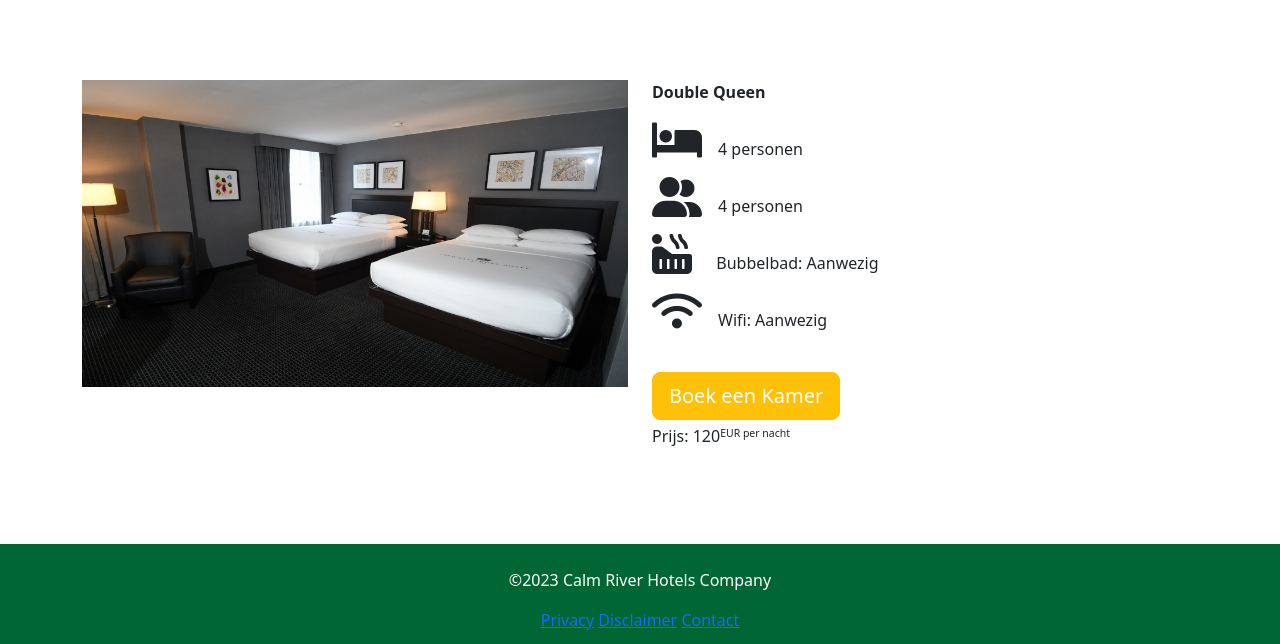
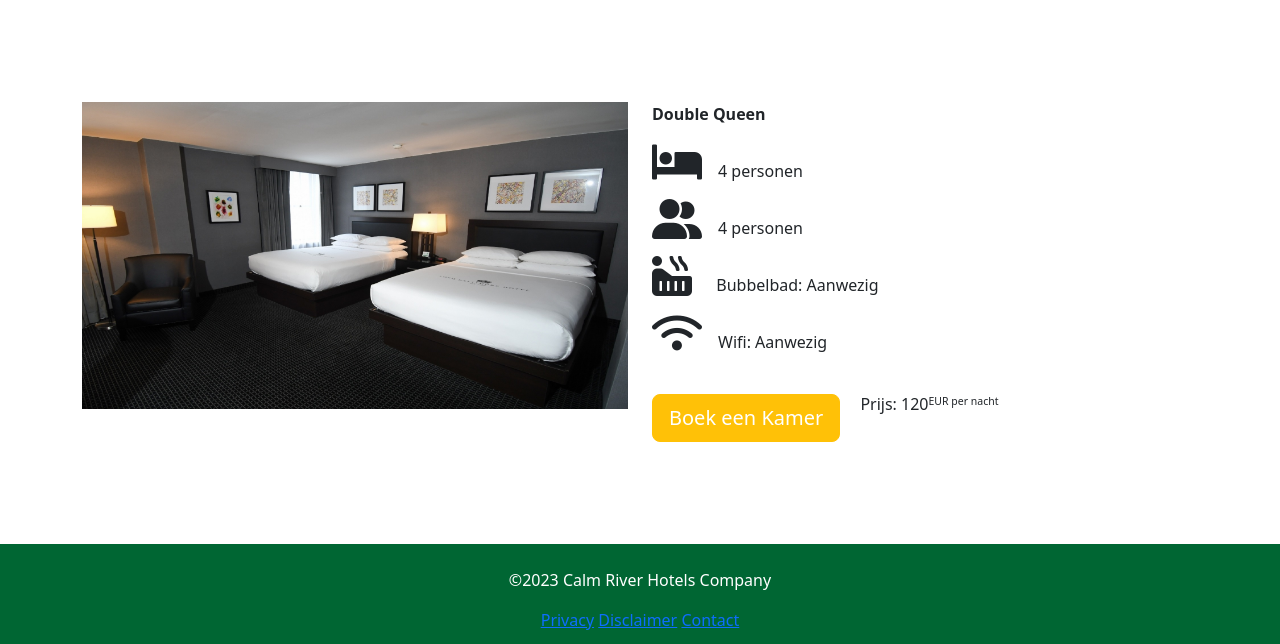
Before and after one commit to Ochtend-Berg/calm-river, a Flask app: page /rooms in a window 1280 px wide. Shown: the part 156-800 px from the top of the page. Run offline with Flask 3, Linux system fonts and the light colour scheme; some libraries are stand-ins or nearby versions.

Commit message:
kleine wijzigingen gemaakt: rooms.html

```diff
--- a/calmriver/templates/rooms/rooms.html
+++ b/calmriver/templates/rooms/rooms.html
@@ -20,7 +20,7 @@
               <li><i class="fas fa-wifi mt-3 me-3 fs-1"></i>Wifi: Aanwezig</li>
             </ul>
             <button type="button" class="btn btn-lg btn-warning mt-4 me-3 text-white">Boek een Kamer</button>
-            <p class="mt-1"><span>Prijs: 120<small><sup>EUR per nacht</sup></small></span></p>
+            <span class="mt-1 d-inline-block">Prijs:&nbsp;120<small><sup>EUR&nbsp;per&nbsp;nacht</sup></small></span>
       </div>
   </div>
 </div>
```
